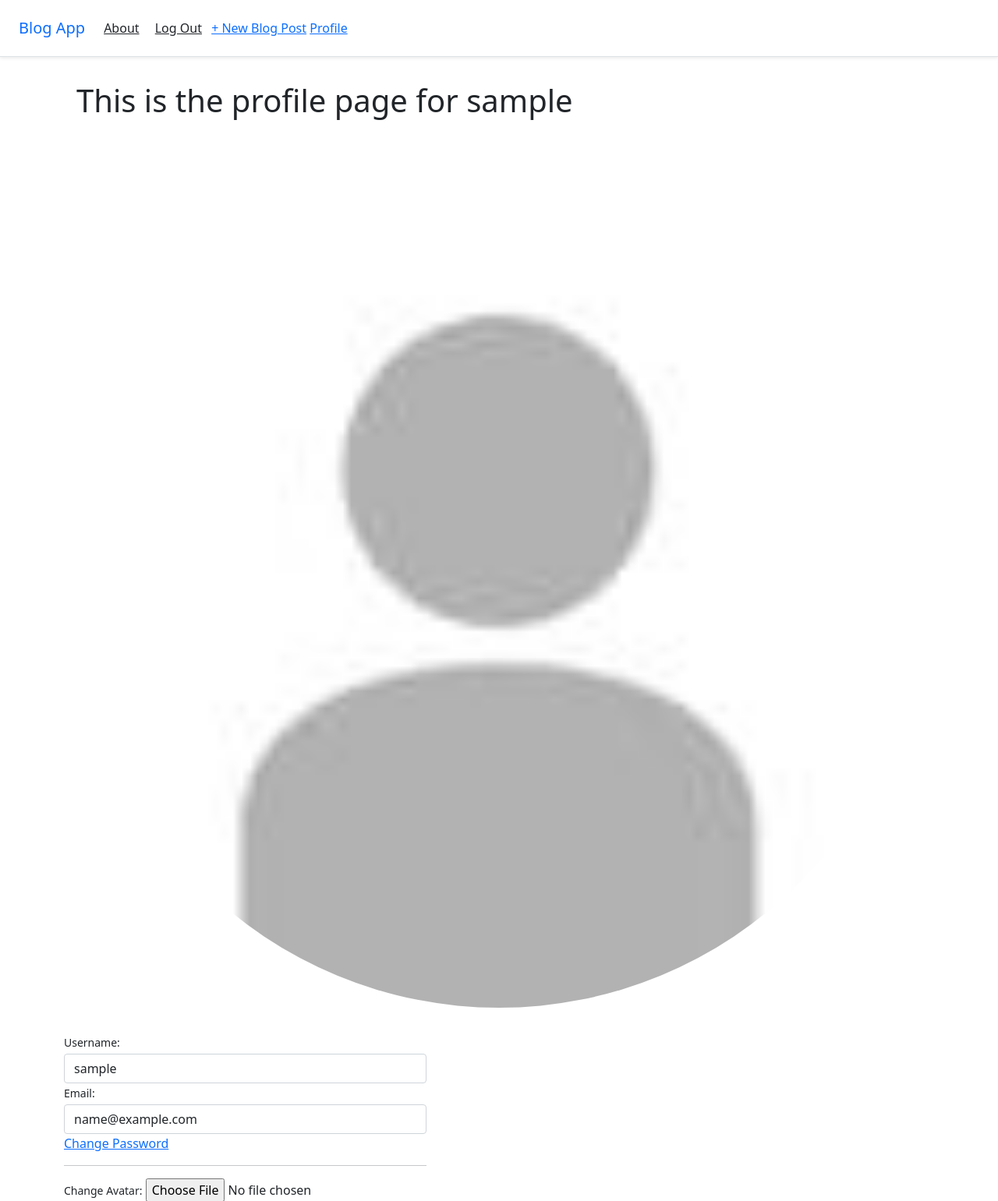
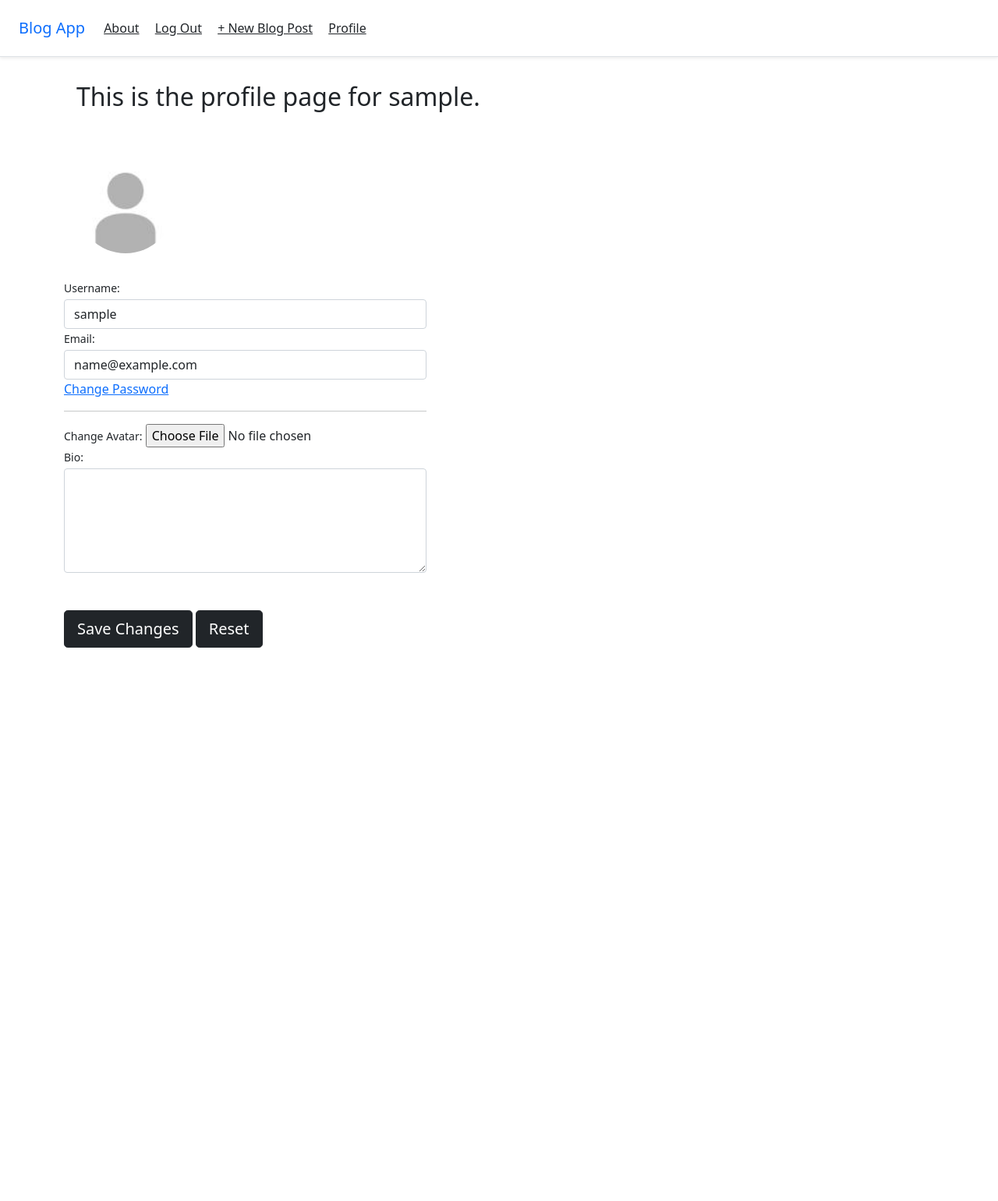
Before and after one commit to vijayko/Blog-Application, a Django app: page /profile/ in a window 1280 px wide. Shown: the top 1541 px of the page at 78% size. After the commit the page ends 831 px from the top, so only its background shows below. Run offline with Django 4.2, Linux system fonts and the light colour scheme; the visitor is signed in with stand-in values (Sample User, id 1); parts of the project's set-up code (start-up, migrations or seed data) failed here and were passed over.

Commit message:
fixed the image size of profile pictures

```diff
--- a/accounts/models.py
+++ b/accounts/models.py
@@ -22,7 +22,7 @@
 
         img = Image.open(self.avatar.path)
 
-        if img.height > 100 or img.width > 100:
-            new_img = (100, 100)
+        if img.height > 1024 or img.width > 1024:
+            new_img = (1024, 1024)
             img.thumbnail(new_img)
             img.save(self.avatar.path)
--- a/static/css/base.css
+++ b/static/css/base.css
@@ -0,0 +1,3 @@
+img {
+    max-width: 50%;
+  }
--- a/templates/_base.html
+++ b/templates/_base.html
@@ -7,6 +7,7 @@
     <!-- CSS -->
     <link href="https://cdn.jsdelivr.net/npm/bootstrap@5.1.3/dist/css/bootstrap.min.css" rel="stylesheet" integrity="sha384-1BmE4kWBq78iYhFldvKuhfTAU6auU8tT94WrHftjDbrCEXSU1oBoqyl2QvZ6jIW3" crossorigin="anonymous">
     <link rel="stylesheet" href="{% static 'css/base.css' %}">
+    <!-- Mathjax script for LaTeX commands -->
     <script src="https://polyfill.io/v3/polyfill.min.js?features=es6"></script>
     <script id="MathJax-script" async src="https://cdn.jsdelivr.net/npm/mathjax@3/es5/tex-mml-chtml.js"></script>
     <title>{% block title %}Blog App{% endblock title %}</title>
@@ -21,8 +22,8 @@
             <a class="p-2 text-dark" href="{% url 'about' %}">About</a>
             {% if user.is_authenticated %}
               <a class="p-2 text-dark" href="{% url 'account_logout' %}">Log Out</a>
-              <a href="{% url 'post_new' %}">+ New Blog Post</a>
-              <a href="{% url 'users-profile' %}">Profile</a>
+              <a class="p-2 text-dark" href="{% url 'post_new' %}">+ New Blog Post</a>
+              <a class="p-2 text-dark" href="{% url 'users-profile' %}">Profile</a>
             {% else %}
               <a class="p-2 text-dark" href="{% url 'account_login' %}">Log In</a>
               <a class="p-2 text-dark" href="{% url 'account_signup' %}">Sign Up</a>
--- a/templates/account/profile.html
+++ b/templates/account/profile.html
@@ -6,10 +6,10 @@
 
 {% block content %}
     <div class="row my-3 p-3">
-        <h1>This is the profile page for {{ user.username }}</h1>
+        <h2>This is the profile page for {{ user.username }}.</h2>
     </div>
     <div class="row my-3 p-3">
-        <img class="rounded-circle account-img" src="{{ user.userprofile.avatar.url }}" style="cursor: pointer;" width="50"/>
+        <img class="rounded-circle account-img" src="{{ user.userprofile.avatar.url }}" style="width:150px;height:auto;cursor: pointer;" />
     </div>
     {% if user_form.errors %}
         <div class="alert alert-danger alert-dismissible" role="alert">
```
Also changed, not shown: media/profile_pics/DSCF2535.JPG (added), media/profile_pics/DSCF2535.jpeg (added), media/profile_pics/default_IToJXuh.jpg (added), media/profile_pics/default_VUlZ4YX.jpg (added).
